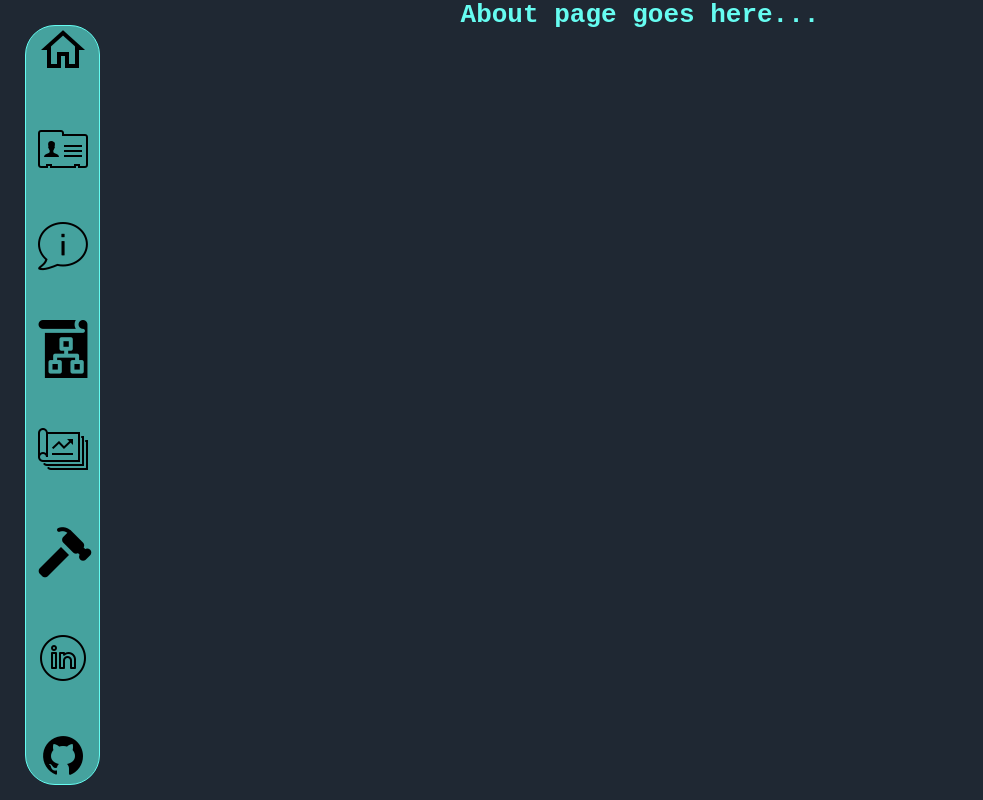
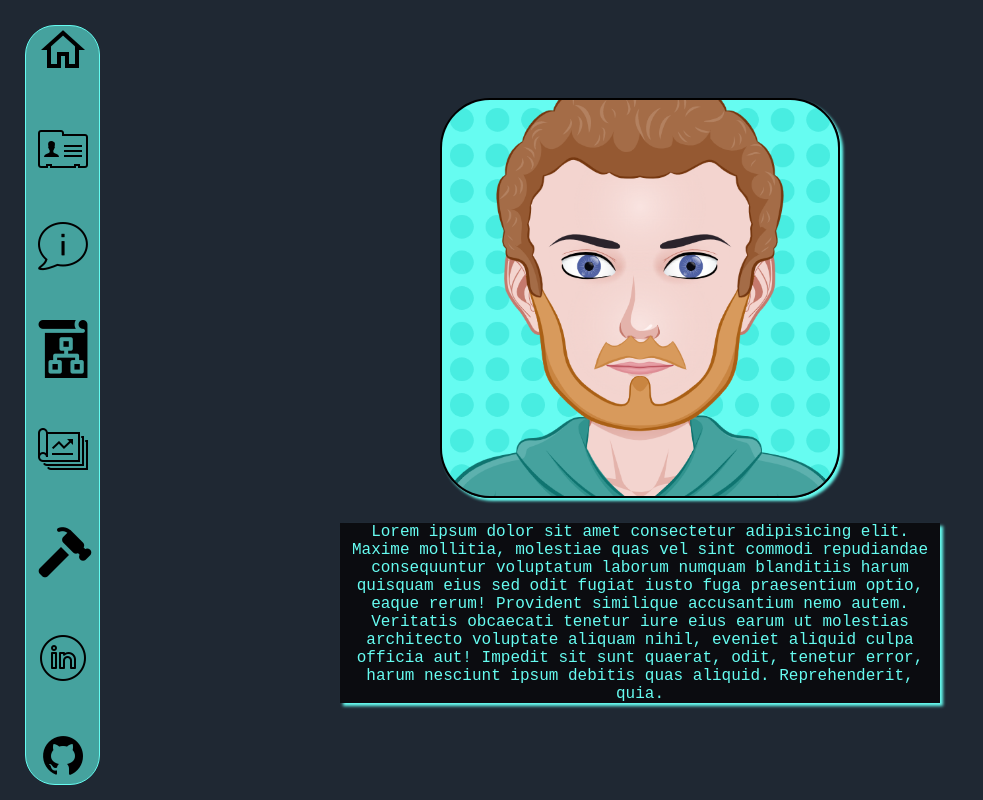
Before and after one commit to justingracie/Portfolio--1-, a React (Create React App) app: page /about in a window 1280 px wide. Shown: the whole page, without its empty margins (0-983 px from the left). Built offline with nearby package versions, Linux system fonts and the light colour scheme.

Commit message:
added placeholder about page

```diff
--- a/src/App.css
+++ b/src/App.css
@@ -40,3 +40,25 @@ li{
   font-size: 40px;
   font-weight: bolder;
 }
+.aboutContainer{
+  height: 100vh;
+  display: flex;
+  flex-direction: column;
+  justify-content: center;
+  align-items: center;
+}
+.image{
+  max-width: 400px;
+  max-height: 400px;
+  border: solid black 2px;
+  border-radius: 50px;
+  box-shadow: 3px 3px 3px;
+}
+
+.aboutCopy{
+  max-width: 600px;
+  margin-top: 25px;
+  background-color: #0B0C10;
+  box-shadow: 3px 3px 3px;
+  font-size: 16px;
+}
--- a/src/Components/About.jsx
+++ b/src/Components/About.jsx
@@ -1,7 +1,20 @@
 export const About = () =>{
     return(
         <>
-            <h1>About page goes here...</h1>
+            <div className="aboutContainer">
+                <img className="image" src="./Images/Cartoon_JG.png" alt="cartoon_me"></img>
+                <div>
+
+                    <p className="aboutCopy">Lorem ipsum dolor sit amet consectetur adipisicing elit. Maxime mollitia,
+                    molestiae quas vel sint commodi repudiandae consequuntur voluptatum laborum
+                    numquam blanditiis harum quisquam eius sed odit fugiat iusto fuga praesentium
+                    optio, eaque rerum! Provident similique accusantium nemo autem. Veritatis
+                    obcaecati tenetur iure eius earum ut molestias architecto voluptate aliquam
+                    nihil, eveniet aliquid culpa officia aut! Impedit sit sunt quaerat, odit,
+                    tenetur error, harum nesciunt ipsum debitis quas aliquid. Reprehenderit,
+                    quia.</p>
+                </div>
+            </div>
         </>
     )
 }
```
Also changed, not shown: public/Images/Cartoon_JG.png (added).
